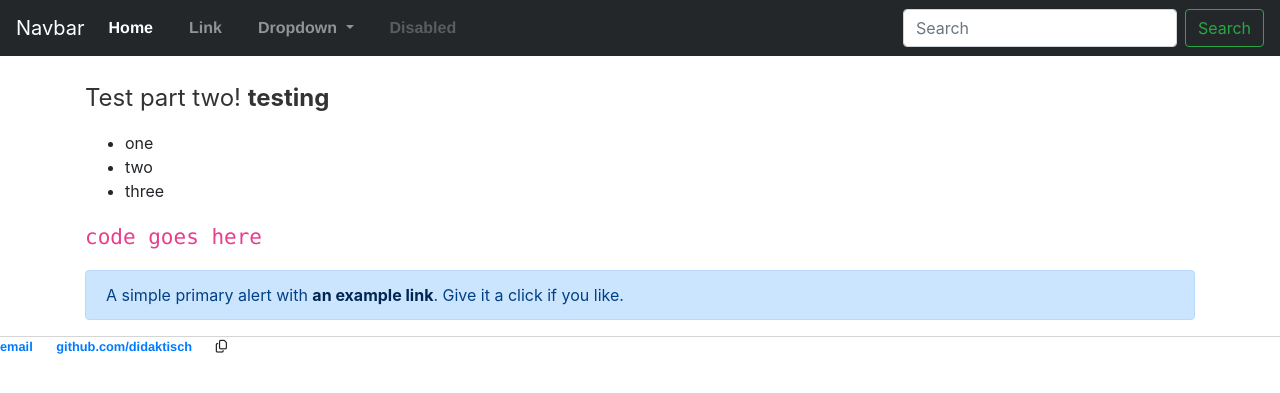
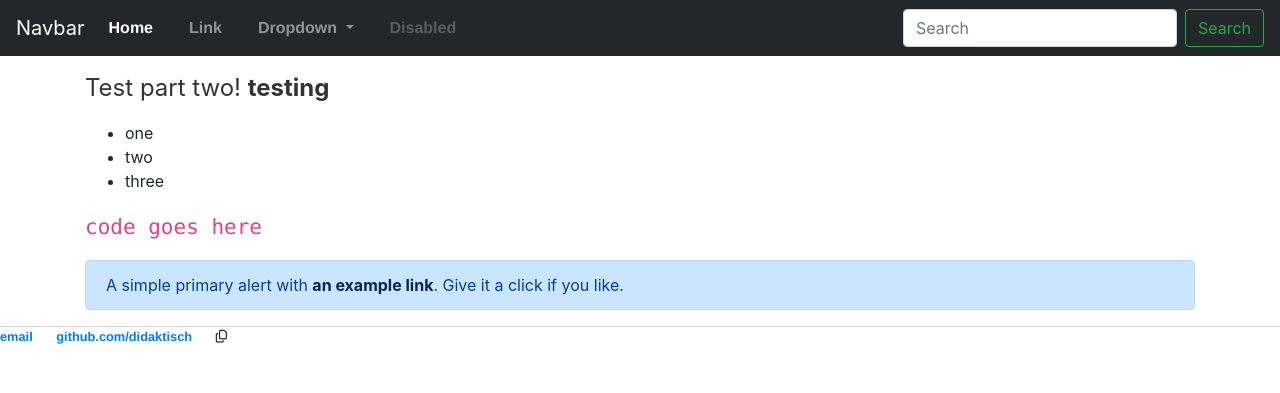
Before and after one commit to didaktisch/didaktisch.github.io, a Jekyll site: the page built from index.md, in a window 1280 px wide. Shown: the top 393 px of the page. Built offline with Jekyll 4.4.1, drawn with Linux system fonts in a browser that asks for light colours; nearby versions of some CDN libraries.

Commit message:
Update main.css

```diff
--- a/css/main.css
+++ b/css/main.css
@@ -1,5 +1,5 @@
 body {
-    margin: 60px auto;
+    margin: 40px auto;
     width: 100%;
 }
 nav ul, footer ul {
@@ -43,5 +43,5 @@ ul.posts li {
 }
 
 div.container {
-    margin-top: 25px;
+    margin-top: 15px;
 }
```
